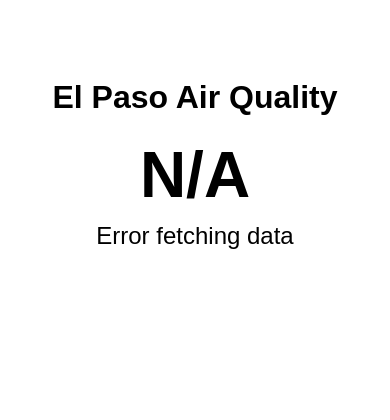
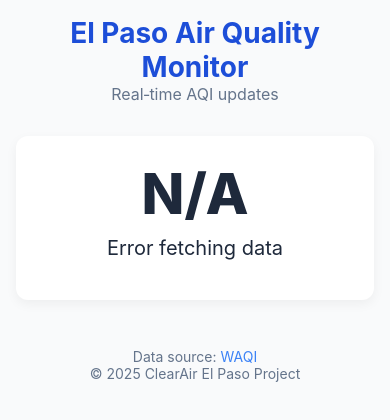
Before and after one commit to kingslayerthetopg-arch/elpaso-air-quality, a plain HTML site: page index.html in a window 390 px wide. Drawn offline with Linux system fonts and the light colour scheme; no server answers.

Commit message:
Improve UI/UX: add CSS variables, responsive card layout, alerts, color-coded AQI

```diff
--- a/index.html
+++ b/index.html
@@ -2,21 +2,115 @@
 <html lang="en">
 <head>
 <meta charset="UTF-8">
-<title>El Paso Air Quality</title>
+<title>El Paso Air Quality Monitor</title>
 <meta name="viewport" content="width=device-width, initial-scale=1.0">
 <style>
-body { font-family: Arial, sans-serif; text-align: center; padding-top: 50px; }
-#aqi-value { font-size: 64px; font-weight: bold; }
-#aqi-label { font-size: 24px; margin-top: 10px; }
-#last-updated { font-size: 14px; margin-top: 20px; color: #666; }
+:root {
+ --bg: #f9fafb;
+ --card: #ffffff;
+ --primary: #1d4ed8;
+ --accent: #3b82f6;
+ --text: #1e293b;
+ --subtext: #64748b;
+ --radius: 12px;
+ --font: 'Inter', 'Segoe UI', sans-serif;
+}
+* {
+ margin: 0;
+ padding: 0;
+ box-sizing: border-box;
+}
+body {
+ background: var(--bg);
+ font-family: var(--font);
+ color: var(--text);
+ text-align: center;
+ padding: 2rem;
+}
+header {
+ margin-bottom: 2rem;
+}
+header h1 {
+ color: var(--primary);
+ font-size: 2.5rem;
+ font-weight: 700;
+}
+header p {
+ color: var(--subtext);
+ font-size: 1rem;
+}
+#aqi-card {
+ background: var(--card);
+ border-radius: var(--radius);
+ box-shadow: 0 4px 12px rgba(0,0,0,0.05);
+ padding: 2rem;
+ max-width: 400px;
+ margin: auto;
+ transition: background 0.3s ease;
+}
+#aqi-value {
+ font-size: 5rem;
+ font-weight: 800;
+}
+#aqi-label {
+ font-size: 1.25rem;
+ margin-top: 0.5rem;
+}
+#last-updated {
+ font-size: 0.875rem;
+ color: var(--subtext);
+ margin-top: 1rem;
+}
+#alert {
+ display: none;
+ padding: 1rem;
+ margin-top: 1rem;
+ border-radius: var(--radius);
+}
+footer {
+ margin-top: 3rem;
+ color: var(--subtext);
+ font-size: 0.875rem;
+}
+footer a {
+ color: var(--accent);
+ text-decoration: none;
+}
+@media (max-width: 600px) {
+ body { padding: 1rem; }
+ header h1 { font-size: 1.75rem; }
+ #aqi-value { font-size: 3.5rem; }
+ #aqi-card { padding: 1.5rem; }
+}
 </style>
 </head>
 <body>
-<h1>El Paso Air Quality</h1>
+<header>
+  <h1>El Paso Air Quality Monitor</h1>
+  <p>Real‑time AQI updates</p>
+</header>
+<main role="main" aria-live="polite">
+  <div id="aqi-card">
     <div id="aqi-value">--</div>
     <div id="aqi-label"></div>
     <div id="last-updated"></div>
+  </div>
+  <div id="alert"></div>
+</main>
+<footer>
+  Data source: <a href="https://waqi.info/" target="_blank">WAQI</a><br>
+  © 2025 ClearAir El Paso Project
+</footer>
 <script>
+function showAlert(msg,color) {
+  const alertDiv = document.getElementById('alert');
+  alertDiv.textContent = msg;
+  alertDiv.style.display = 'block';
+  alertDiv.style.background = color;
+}
+function hideAlert() {
+  document.getElementById('alert').style.display = 'none';
+}
 function fetchAQI() {
  fetch('https://api.waqi.info/feed/el%20paso/?token=demo')
   .then(response => response.json())
@@ -33,10 +127,24 @@ function fetchAQI() {
     document.getElementById('aqi-label').textContent = category;
     var now = new Date();
     document.getElementById('last-updated').textContent = 'Last updated: ' + now.toLocaleString();
+    // color code card
+    const card = document.getElementById('aqi-card');
+    if (aqi <= 50) card.style.background = '#d1fae5';
+    else if (aqi <= 100) card.style.background = '#fef9c3';
+    else if (aqi <= 150) card.style.background = '#fde68a';
+    else if (aqi <= 200) card.style.background = '#fca5a5';
+    else card.style.background = '#f87171';
+    // alert
+    if (aqi > 150) {
+      showAlert('⚠️ Unhealthy air: limit outdoor activity.','#fee2e2');
+    } else {
+      hideAlert();
+    }
   })
   .catch(err => {
     document.getElementById('aqi-value').textContent = 'N/A';
     document.getElementById('aqi-label').textContent = 'Error fetching data';
+    hideAlert();
   });
 }
 fetchAQI();
```
Lines whose indentation alone changed are shown as unchanged.
